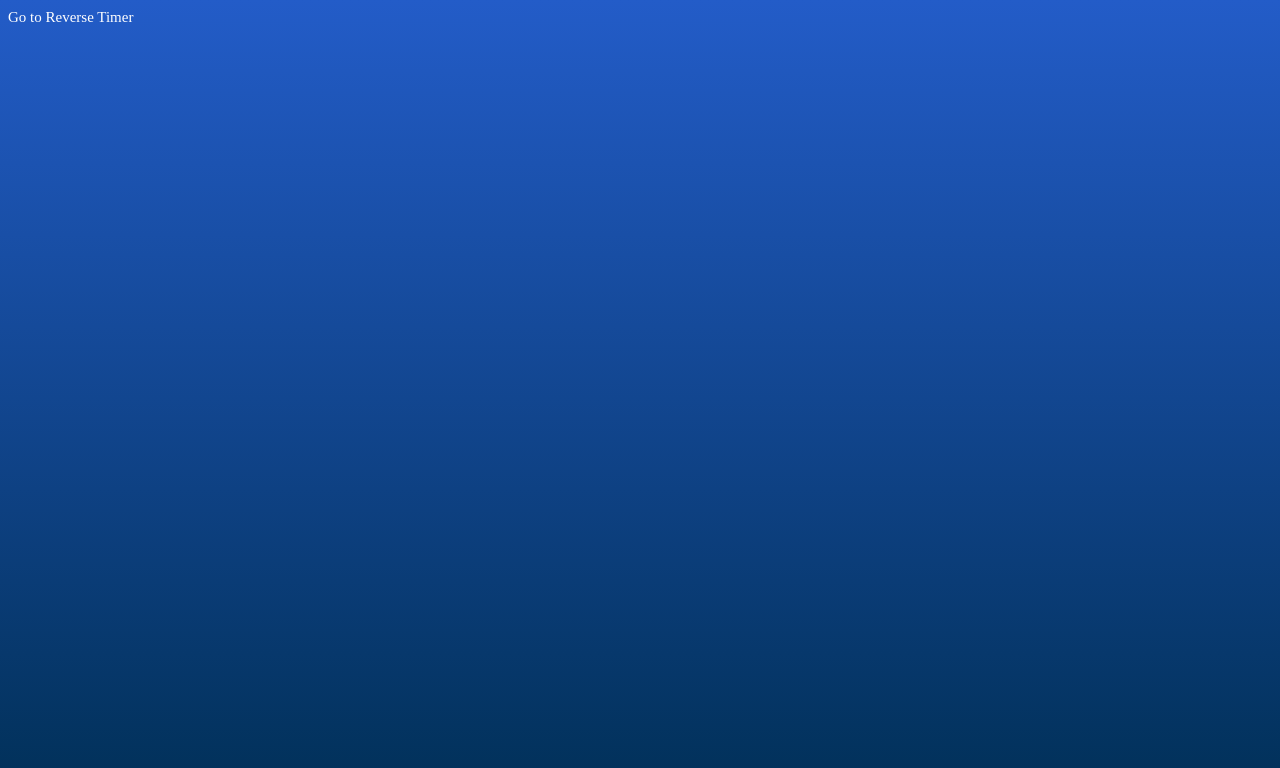
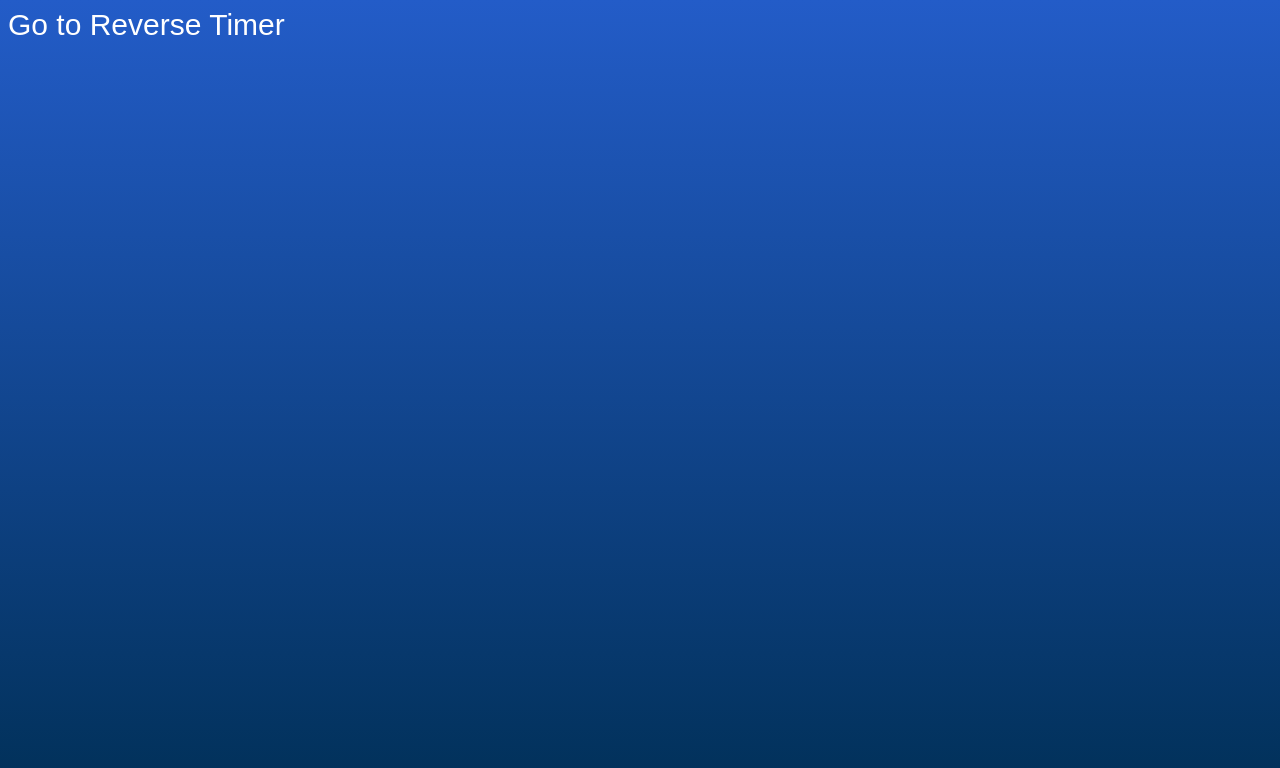
Before and after one commit to bohdan-ryzhko/reverse-timer, a website: page index.html in a window 1280 px wide. Drawn offline with Linux system fonts and the light colour scheme.

Commit message:
udate root index.html 02

```diff
--- a/index.html
+++ b/index.html
@@ -13,12 +13,13 @@
 			background: linear-gradient(180deg,
 					rgba(35, 92, 200, 1) 0%,
 					rgba(0, 47, 85, 1) 100%);
+			font-family: Arial, "Helvetica Neue", Helvetica, sans-serif;
 			height: 100vh;
 		}
 
 		a {
 			color: #fff;
-			font-size: 15px;
+			font-size: 30px;
 			text-decoration: none;
 		}
 
```
